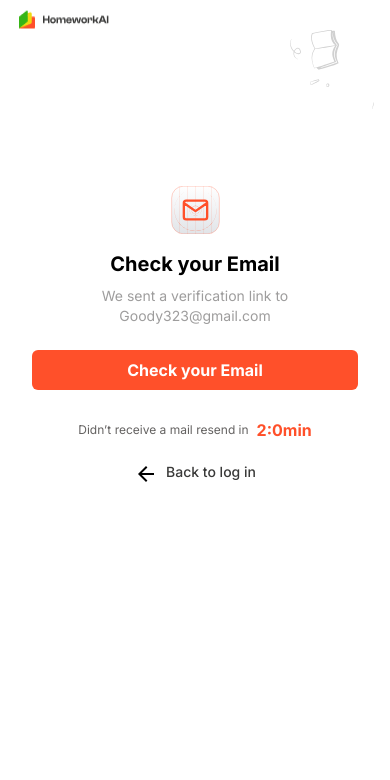
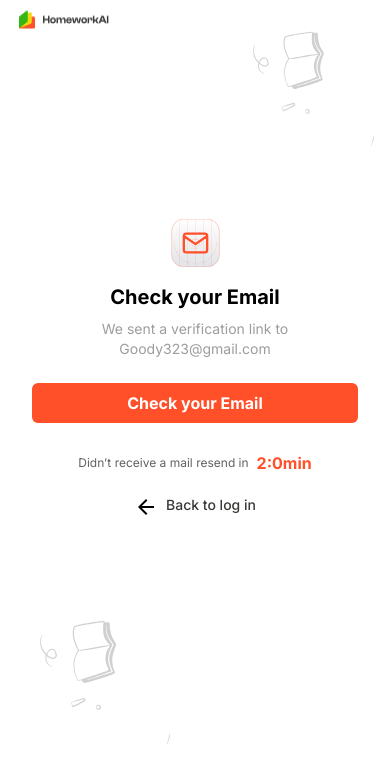
Before and after one commit to deverins/HomeworkAI, a Next.js app: page / in a window 390 px wide. Shown: the top 780 px of the page. Built offline with nearby package versions, Linux system fonts and the light colour scheme.

Commit message:
feat: Added new component for bottom icon

```diff
--- /dev/null
+++ b/src/app/Components/BottomIcon.tsx
@@ -0,0 +1,20 @@
+import React from 'react'
+import bookIcon from '../../../public/book.svg'
+import Image from 'next/image'
+
+const BottomIcon = () => {
+  return (
+    <div className='hidden max-sm:block lg:hidden md:hidden '>
+      <div className="md:w-auto md:h-auto w-auto h-auto max-sm:w-[130px] ml-10 max-sm:h-[14px] fixed top-[615px] lg:w-auto lg:h-auto">
+            <Image
+              src={bookIcon}
+              alt="logo icon"
+              width={393}
+              height={932}
+            />
+          </div>
+    </div>
+  )
+}
+
+export default BottomIcon
--- a/src/app/Components/Header.tsx
+++ b/src/app/Components/Header.tsx
@@ -16,7 +16,7 @@
             height={0}
           />
         </div>
-        <div className="md:w-auto md:h-auto w-auto h-auto max-sm:w-[120px] max-sm:h-[104px] mt-[22px] lg:w-auto lg:h-auto">
+        <div className=" flex justify-end  mt-[22px] max-sm:w-[200px]">
           <Image
             src={bookIcon}
             alt="logo icon"
--- a/src/app/Components/emailVerification/EmailVerification.tsx
+++ b/src/app/Components/emailVerification/EmailVerification.tsx
@@ -8,6 +8,7 @@
 import HeadingGroup from "../UI/heading/heading-group";
 import Image from "next/image";
 import Header from "../Header";
+import BottomIcon from "../BottomIcon";
 
 const EmailVerification: React.FC<EmailVerificationProps> = ({ email, onResend, onBackToLogin }) => {
   const [announcement, setAnnouncement] = useState("");
@@ -66,6 +67,7 @@
         </div>
         <LiveAnnouncer message={announcement} />
       </section>
+      <BottomIcon />
     </>
   );
 };
--- a/src/app/page.tsx
+++ b/src/app/page.tsx
@@ -12,7 +12,7 @@
   };
 
   return (
-    <div className="flex flex-col w-full h-screen">
+    <div className="flex flex-col w-full">
       <EmailVerification
         email="Goody323@gmail.com"
         onResend={handleResend}
```
